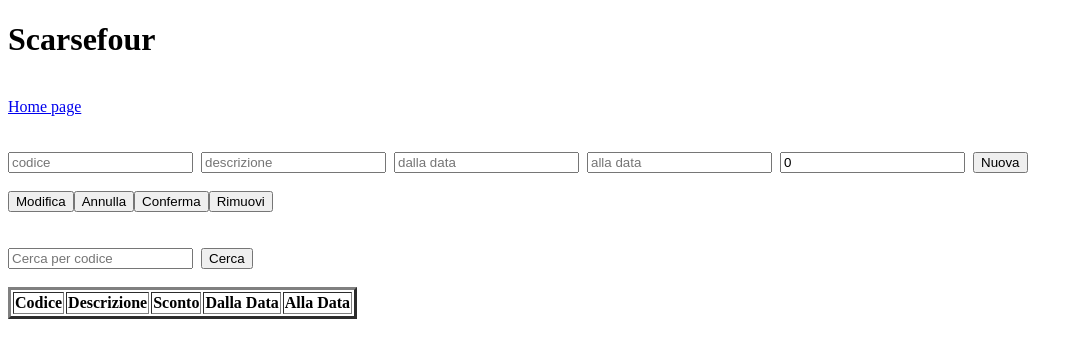
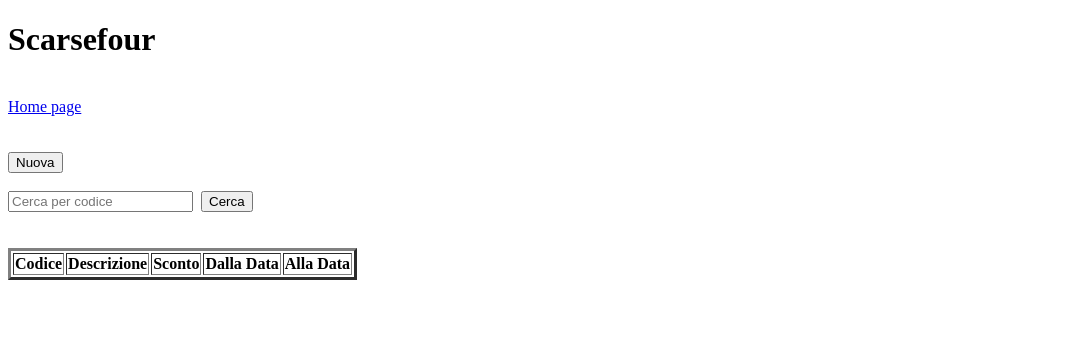
Before and after one commit to luca-lezzerini/scarsefour, an Angular app in the folder client-scarsefour/client-scarsefour/: page /app-anagrafica-sconto in a window 1280 px wide. Shown: the top 358 px of the page, without its empty margins (0-1083 px from the left). Built offline with nearby package versions, Linux system fonts and the light colour scheme.

Commit message:
Implementare UC Anagrafica Sconti #8
update HTML e TS
inizio gestione pulsanti

```diff
--- a/client-scarsefour/client-scarsefour/src/app/anagrafica-sconto/anagrafica-sconto.component.html
+++ b/client-scarsefour/client-scarsefour/src/app/anagrafica-sconto/anagrafica-sconto.component.html
@@ -1,22 +1,23 @@
-<div>
-    <input type="text" placeholder="codice" [(ngModel)]="sconto.codice">&nbsp;
-    <input type="text" placeholder="descrizione" [(ngModel)]="sconto.descrizione">&nbsp;
-    <input type="text" placeholder="dalla data" [(ngModel)]="sconto.dallaData">&nbsp;
-    <input type="text" placeholder="alla data" [(ngModel)]="sconto.allaData">&nbsp;
-    <input type="text" placeholder="sconto" [(ngModel)]="sconto.prezzoScontato">&nbsp;
-    <button (click)="nuova()">Nuova</button>
+<div *ngIf="form">
+    <input type="text" placeholder="codice" [(ngModel)]="sconto.codice" [disabled]="codiceInput">&nbsp;
+    <input type="text" placeholder="descrizione" [(ngModel)]="sconto.descrizione" [disabled]="codiceInput">&nbsp;
+    <input type="text" placeholder="dalla data" [(ngModel)]="sconto.dallaData" [disabled]="codiceInput">&nbsp;
+    <input type="text" placeholder="alla data" [(ngModel)]="sconto.allaData" [disabled]="codiceInput">&nbsp;
+    <input type="text" placeholder="sconto" [(ngModel)]="sconto.prezzoScontato" [disabled]="codiceInput">&nbsp;
     <br><br>
-    <button (click)="modifica()">Modifica</button>
-    <button (click)="annulla()">Annulla</button>
-    <button (click)="conferma()">Conferma</button>
-    <button (click)="rimuovi()">Rimuovi</button>
+    <button (click)="modifica()" *ngIf="edit">Modifica</button>
+    <button (click)="annulla()" *ngIf="annull">Annulla</button>
+    <button (click)="conferma()" *ngIf="conf">Conferma</button>
+    <button (click)="rimuovi()" *ngIf="remove">Rimuovi</button>
+</div>
+<button (click)="nuova()" *ngIf="aggiungi">Nuova</button>
+<br><br>
+<div *ngIf="search">
+    <input type="text" placeholder="Cerca per codice" [(ngModel)]="criterioRicerca" [disabled]="codiceInput">&nbsp;
+    <button (click)="cerca()">Cerca</button>
+</div><br><br>
 
-</div>
-<br><br>
-<input type="text" placeholder="Cerca per codice" [(ngModel)]="criterioRicerca">&nbsp;
-<button (click)="cerca()">Cerca</button>
-<br><br>
-<table border=3px>
+<table border=3px *ngIf="tabella">
     <tr>
         <th>Codice</th>
         <th>Descrizione</th>
--- a/client-scarsefour/client-scarsefour/src/app/anagrafica-sconto/anagrafica-sconto.component.ts
+++ b/client-scarsefour/client-scarsefour/src/app/anagrafica-sconto/anagrafica-sconto.component.ts
@@ -2,7 +2,8 @@
 import { HttpClient } from '@angular/common/http';
 import { Component, OnInit } from '@angular/core';
 import { Aggiungi, Automa, Modifica, Rimuovi } from '../automa-crud/automa';
-import { AddEvent, AnnullaEvent, ConfermaEvent, RicercaEvent, RimuoviEvent, SelezionaEvent } from '../automa-crud/eventi';
+import { Automabile } from '../automa-crud/automabile';
+import { AddEvent, AnnullaEvent, ConfermaEvent, ModificaEvent, RicercaEvent, RimuoviEvent, SelezionaEvent } from '../automa-crud/eventi';
 import { ListaScontiDto } from '../dto/lista-sconti-dto';
 import { RicercaScontiDto } from '../dto/ricerca-sconti-dto';
 import { ScontiDto } from '../dto/sconti-dto';
@@ -13,22 +14,46 @@ import { Sconto } from '../entità/sconto';
   templateUrl: './anagrafica-sconto.component.html',
   styleUrls: ['./anagrafica-sconto.component.css']
 })
-export class AnagraficaScontoComponent implements OnInit {
+export class AnagraficaScontoComponent implements OnInit, Automabile {
 
+  automa: Automa;
+  sconto = new Sconto();
+  sconti: Sconto[] = [];
+  criterioRicerca = "";
+  //Variabili di visualizzazione
+  form: boolean;
+  aggiungi: boolean;
+  remove: boolean;
+  edit: boolean;
+  conf: boolean;
+  annull: boolean;
+  search: boolean;
+  tabella: boolean;
+  codiceInput: boolean;
+  descrizione: boolean;
   constructor(private http: HttpClient) {
-
+    this.automa = new Automa(this);
   }
 
   ngOnInit(): void {
   }
 
-  automa: Automa;
-  sconto = new Sconto();
-  sconti: Sconto[] = [];
-
-  criterioRicerca = "";
+  salvaDati() {
+    throw new Error('Method not implemented.');
+  }
+  modificaDati() {
+    throw new Error('Method not implemented.');
+  }
+  eliminaDati() {
+    throw new Error('Method not implemented.');
+  }
+  aggiornaRisultatiRicerca() {
+    throw new Error('Method not implemented.');
+  }
 
 
+
+  /*
    nuova() { }
 
    modifica() { }
@@ -59,4 +84,107 @@ export class AnagraficaScontoComponent implements OnInit {
    }
 
    cerca() { }
+
+  */
+
+  nuova() {
+    this.automa.next(new AddEvent(), this.automa);
+
   }
+  rimuovi() {
+    this.automa.next(new RimuoviEvent(), this.automa);
+  }
+
+  modifica() {
+    this.automa.next(new ModificaEvent(), this.automa);
+  }
+
+  conferma() {
+    this.automa.next(new ConfermaEvent(), this.automa);
+  }
+
+  annulla() {
+    this.automa.next(new AnnullaEvent(), this.automa);
+  }
+
+
+  seleziona(s: Sconto) {
+    this.sconto = s;
+    this.automa.next(new SelezionaEvent(), this.automa);
+  }
+  cerca() {
+    this.automa.next(new RicercaEvent(), this.automa);
+  }
+
+  aggiorna() {
+    this.http.get<ListaScontiDto>("http://localhost:8080/aggiorna-cassa")
+      .subscribe(l => {
+        this.sconti = l.listaSconti;
+      });
+  }
+
+  ///////////////////////////////// METODI AUTOMABILE ////////////////////////////////////////////////////////////////
+
+  entraStatoRicerca() {
+    this.form = false;
+    this.aggiungi = true;
+    this.search = true;
+    this.tabella = true;
+    this.codiceInput = false;
+    this.descrizione = false;
+
+    this.descrizione = false;
+  }
+  entraStatoAggiungi() {
+    //this.nuova = true;
+    this.form = true;
+    this.aggiungi = false;
+    this.remove = false;
+    this.edit = false;
+    this.conf = true;
+    this.annull = true;
+    this.search = false;
+    this.tabella = false;
+    this.codiceInput = false;
+    this.descrizione = false;
+  }
+  entraStatoVisualizza() {
+    this.form = true;
+    this.aggiungi = true;
+    this.remove = true;
+    this.edit = true;
+    this.conf = false;
+    this.annull = false;
+    this.search = true;
+    this.tabella = true;
+    this.codiceInput = true;
+    this.descrizione = true;
+  }
+  entraStatoModifica() {
+    this.form = true;
+    this.aggiungi = false;
+    this.remove = false;
+    this.edit = false;
+    this.conf = true;
+    this.annull = true;
+    this.search = false;
+    this.tabella = false;
+    this.codiceInput = false;
+    this.descrizione = false;
+  }
+  entraStatoRimuovi() {
+    this.form = true;
+    this.aggiungi = false;
+    this.remove = false;
+    this.edit = false;
+    this.conf = true;
+    this.annull = true;
+    this.search = false;
+    this.tabella = false;
+    this.codiceInput = true;
+    this.descrizione = true;
+  }
+
+
+
+}
```
Lines whose indentation alone changed are shown as unchanged.
